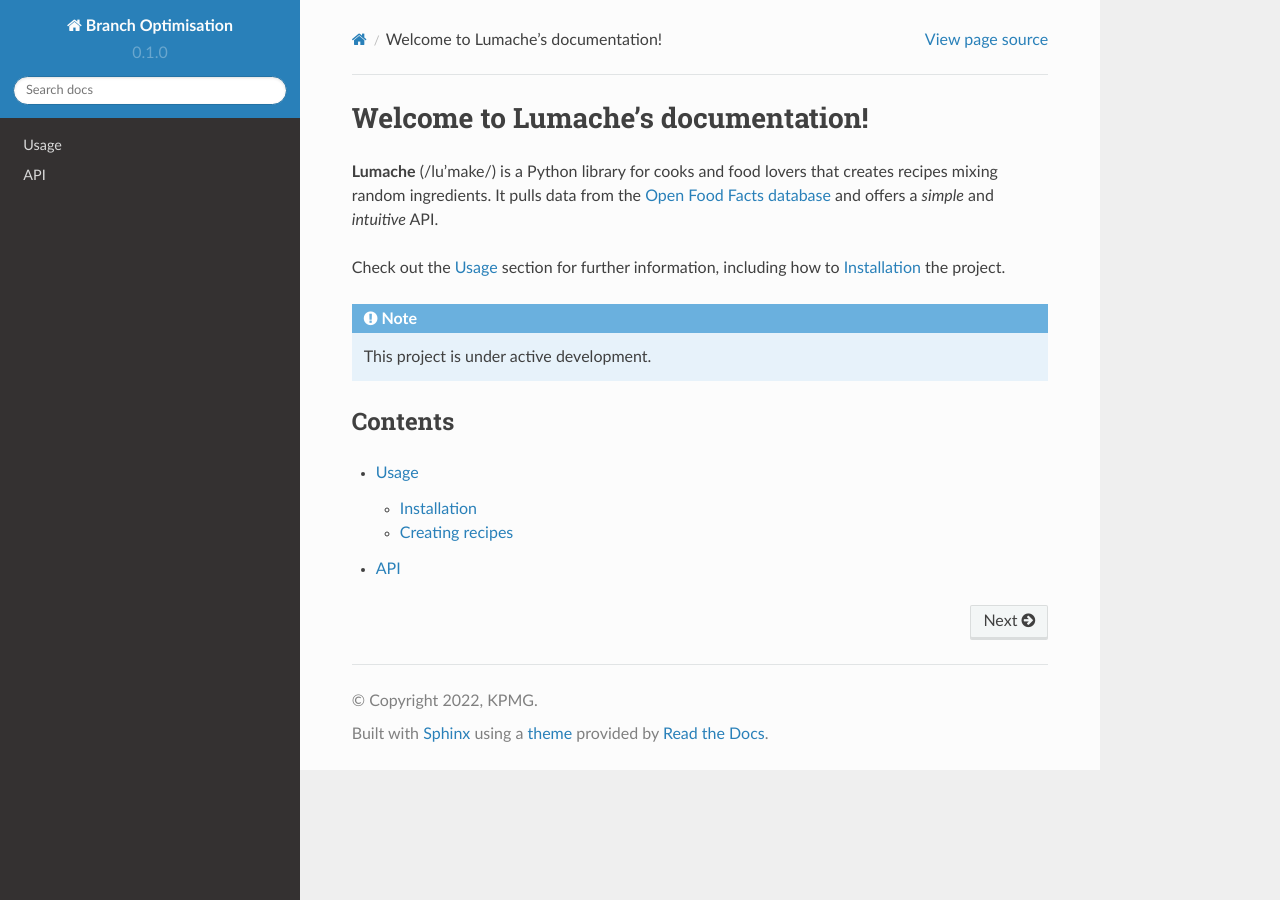
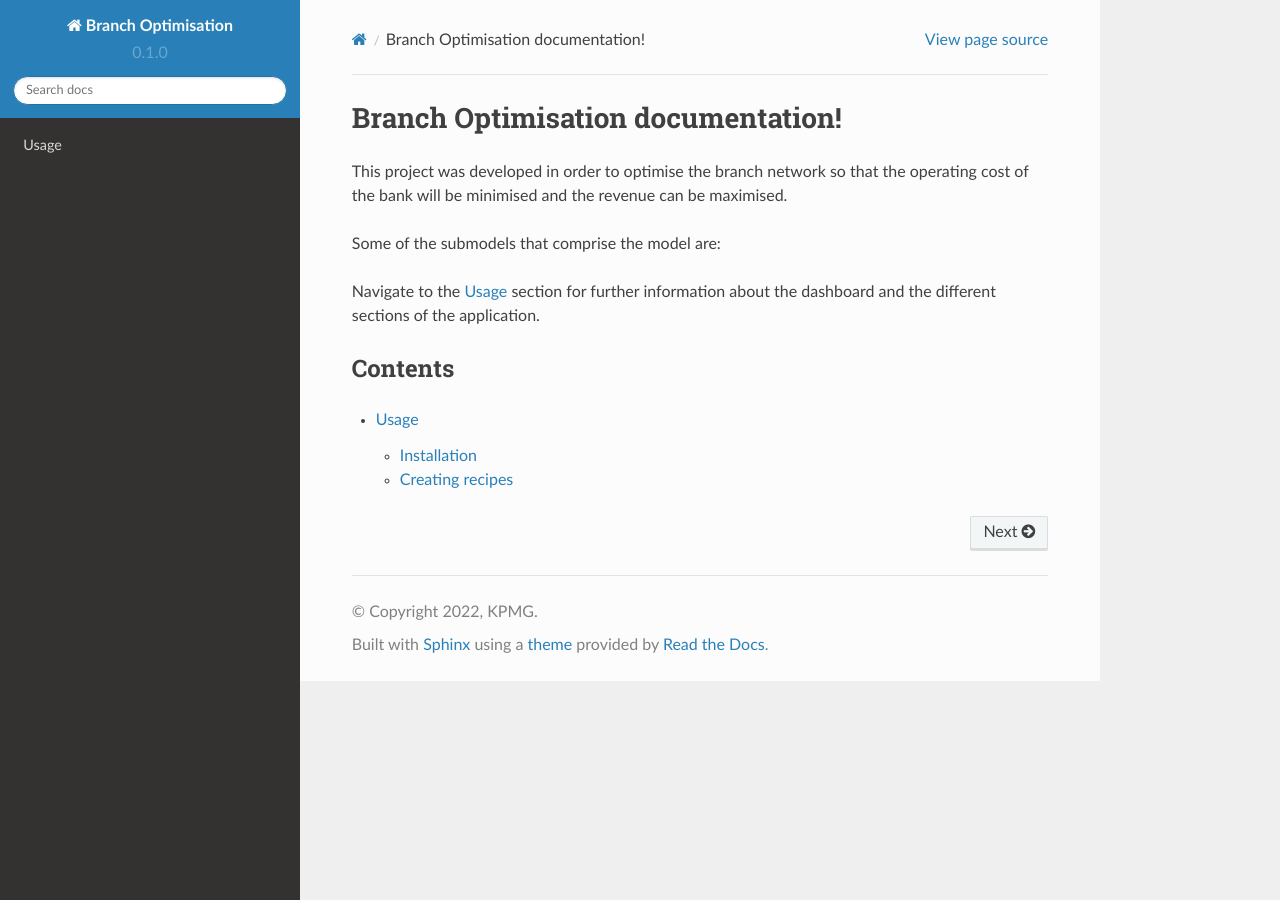
Before and after one commit to CharalambosIoannou/BranchOptimisation, a Sphinx documentation site: the page built from docs/source/index.rst, in a window 1280 px wide. Built offline with Sphinx 7.4.7 and the Read the Docs theme 2.0.0, drawn with Linux system fonts in a browser that asks for light colours.

Commit message:
Update index.rst

```diff
--- a/docs/source/index.rst
+++ b/docs/source/index.rst
@@ -1,17 +1,17 @@
-Welcome to Lumache's documentation!
+Branch Optimisation documentation!
 ===================================
 
-**Lumache** (/lu'make/) is a Python library for cooks and food lovers
-that creates recipes mixing random ingredients.
-It pulls data from the `Open Food Facts database <https://world.openfoodfacts.org/>`_
-and offers a *simple* and *intuitive* API.
 
-Check out the :doc:`usage` section for further information, including
-how to :ref:`installation` the project.
+This project was developed in order to optimise the branch network so that the operating cost of the bank will be minimised and the revenue can be maximised.
 
-.. note::
 
-   This project is under active development.
+Some of the submodels that comprise the model are:
+
+
+Navigate to the :doc:`usage` section for further information about the dashboard and the different sections of the application.
+
+
+
 
 Contents
 --------
@@ -19,4 +19,3 @@ Contents
 .. toctree::
 
    usage
-   api
```
